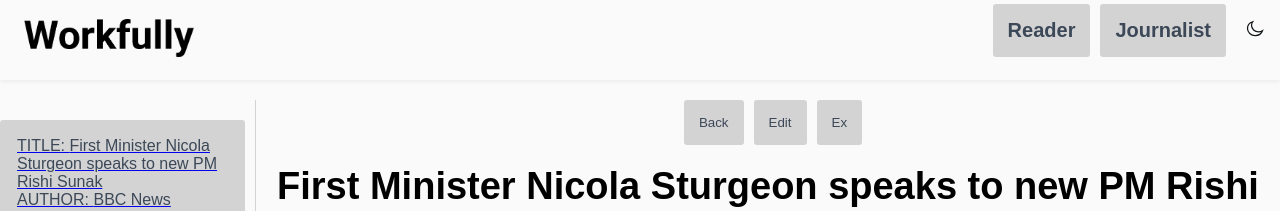
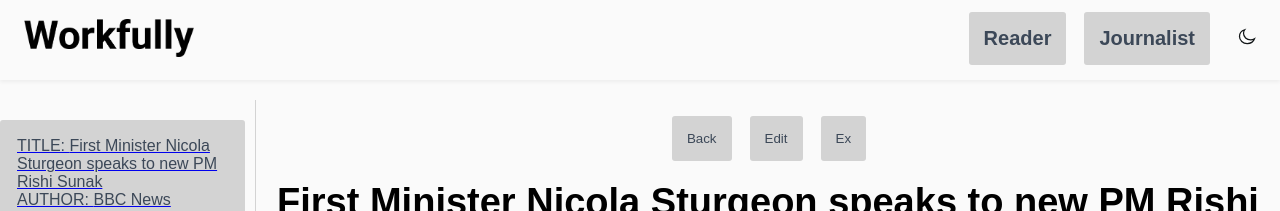
Before and after one commit to AlejoOrtega/workfully-news-react, a React (Create React App) app: page /article/0 in a window 1280 px wide. Shown: the top 211 px of the page. Built offline with nearby package versions, Linux system fonts and the light colour scheme; data requests are answered from the project's data file.

Commit message:
fix header buttons

```diff
--- a/src/shared/components/Button/Button.module.css
+++ b/src/shared/components/Button/Button.module.css
@@ -7,4 +7,5 @@
     margin-left: 10px;
     margin-bottom: 20px;
     border-radius: 3px;
+    margin-top: 16px;
 }
--- a/src/shared/components/Header/Header.jsx
+++ b/src/shared/components/Header/Header.jsx
@@ -30,7 +30,7 @@ const onReadersView = () => {
       <div className={style.container}>
         <a href="/home"><img className={style.wlogo} src={theme ? logoLight : logoDark} alt='workfully' /></a>
         <div className="user-roles">
-            <Button children={<h1>Reader</h1>} handleClick={onReadersView} />
+            <Button children={<h1 className={`${style.h1}  ${style[`h1--${themeMode}`]}`}>Reader</h1>} handleClick={onReadersView} />
             <Button children={<h1>Journalist</h1>} handleClick={onJournalistView} />
           <button onClick={handleTheme}>
             <img src={theme ? iconLight : iconDark} />
--- a/src/shared/components/Header/Header.module.css
+++ b/src/shared/components/Header/Header.module.css
@@ -62,6 +62,7 @@ button {
     cursor: pointer;
     gap: 0.5rem;
     margin-left: 20px;
+    margin-right: 8px;
   }
 
   .button--light {
```
